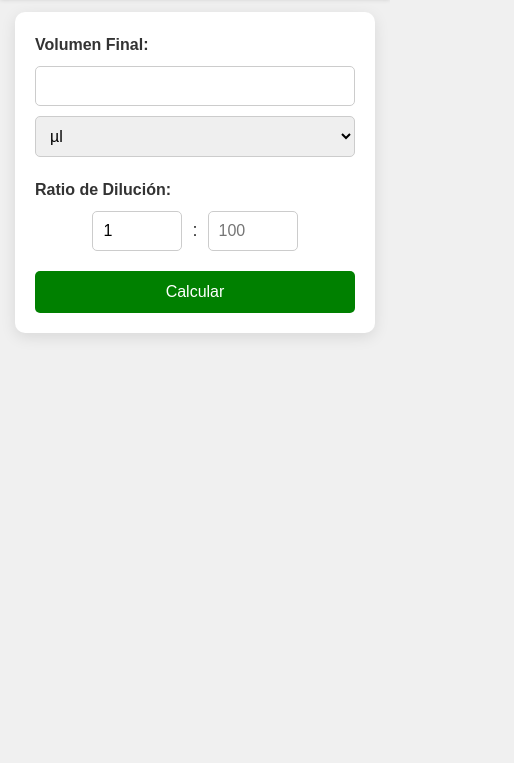
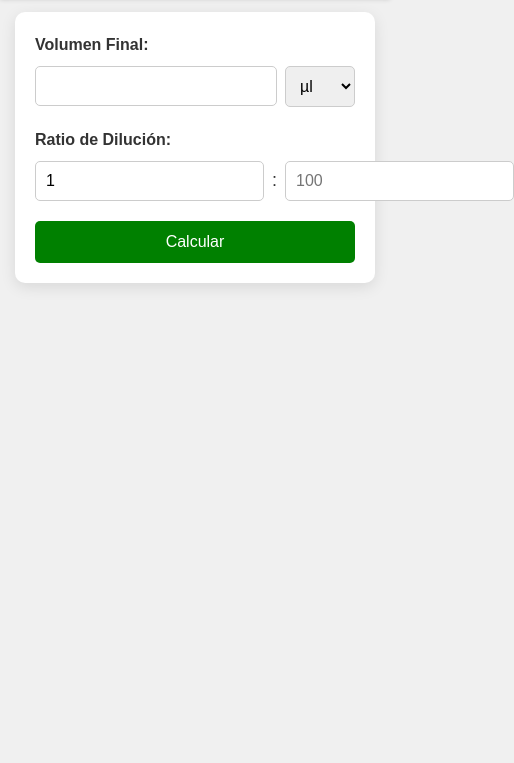
Before and after one commit to Mlao46/lab_dil, a plain HTML site: page index.html in a window 390 px wide. Shown: the part 81-844 px from the top of the page, 514 px wide, since content can reach past the window. Drawn offline with Linux system fonts and the light colour scheme.

Commit message:
Update styles.css

```diff
--- a/styles.css
+++ b/styles.css
@@ -46,32 +46,44 @@ label {
 }
 
 input[type="number"], select {
-    width: 100%;
     padding: 10px;
     border: 1px solid #ccc;
     border-radius: 5px;
     font-size: 16px;
 }
 
-select {
-    margin-top: 10px;
+/* Contenedor para Volumen Final */
+.volume-container {
+    display: flex;
+    align-items: center;
+    gap: 10px;
+    width: 100%;
 }
 
+.volume-container input[type="number"] {
+    flex: 1; /* Ocupa el espacio restante */
+}
+
+.volume-container select {
+    width: 80px; /* Ancho fijo para el select */
+}
+
+/* Contenedor para Ratio de Dilución */
 .ratio-container {
     display: flex;
     align-items: center;
-    justify-content: center; /* Centra los elementos horizontalmente */
-    gap: 15px; /* Más espacio para mejor estética */
-    width: 100%; /* Aprovecha el ancho disponible */
+    gap: 10px;
+    width: 100%;
 }
 
 .ratio-container input[type="number"] {
-    width: 100px; /* Ancho cómodo para los inputs */
+    flex: 1; /* Cada input ocupa el espacio disponible */
 }
 
 .ratio-container span {
     font-size: 18px;
     color: #333;
+    flex: 0 0 auto; /* Evita que el ":" se estire */
 }
 
 button {
@@ -123,13 +135,25 @@ button:hover {
         font-size: 24px;
     }
 
+    .volume-container {
+        flex-direction: row; /* Mantiene input y select en horizontal */
+        gap: 8px;
+    }
+
+    .volume-container input[type="number"] {
+        flex: 1;
+    }
+
+    .volume-container select {
+        width: 70px; /* Ligeramente más pequeño para móviles */
+    }
+
     .ratio-container {
-        flex-direction: row; /* Mantiene los inputs en horizontal */
-        justify-content: center; /* Centra en pantallas pequeñas */
-        gap: 10px; /* Reduce el espacio ligeramente */
+        flex-direction: row; /* Mantiene inputs en horizontal */
+        gap: 8px;
     }
 
     .ratio-container input[type="number"] {
-        width: 90px; /* Ajuste para pantallas pequeñas */
+        flex: 1;
     }
 }
```
